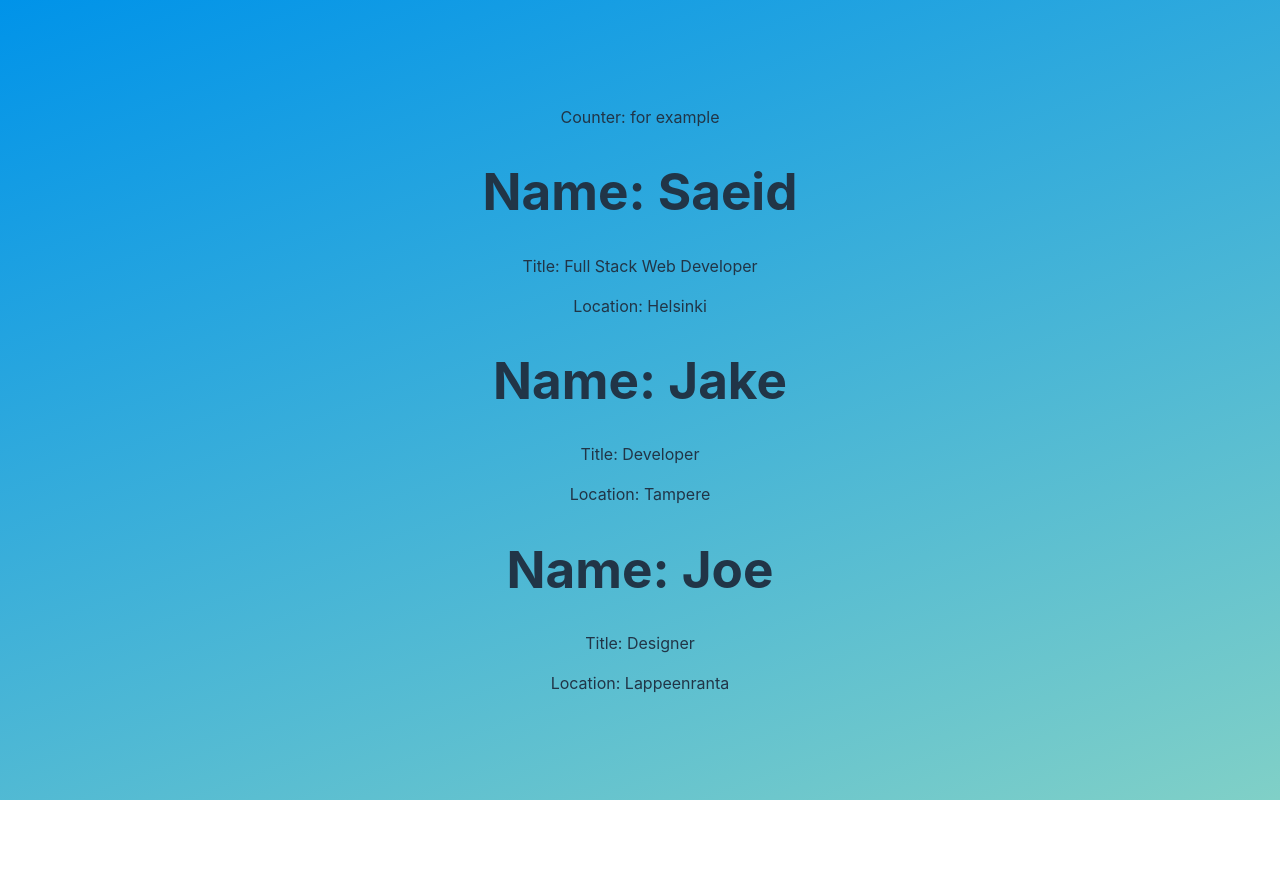
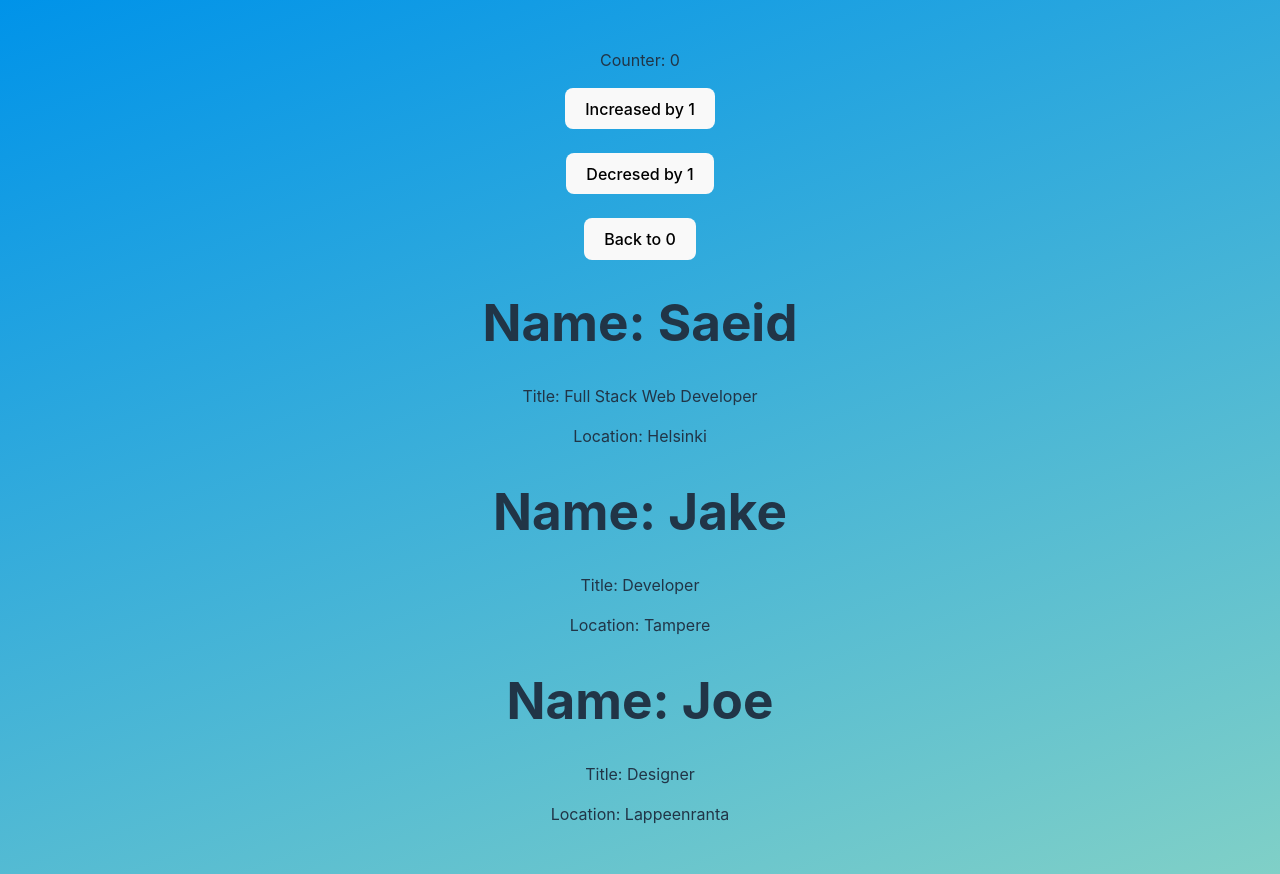
Before and after one commit to AbuAlSaeidRajon/React_Demo, a React (Vite) app: page / in a window 1280 px wide. Before the commit the page ends 800 px from the top, so only its background shows below. Built offline with nearby package versions, Linux system fonts and the light colour scheme.

Commit message:
button added

```diff
--- a/src/App.jsx
+++ b/src/App.jsx
@@ -3,16 +3,30 @@ import Box from './Box'
 import { useState } from 'react'
 
 function App() {
-  const [counter, setCounter] = useState("for example")
+  const [counter, setCounter] = useState(0)
   const [persons, setPersons] = useState([
     { id:1, name:"Saeid", title:"Full Stack Web Developer", location:"Helsinki"} ,
     { id:2, name:"Jake", title:"Developer", location:"Tampere" },
     { id:3, name:"Joe", title:"Designer", location:"Lappeenranta" },
   ]);
 
+  const clickHandler = () => {
+    setCounter(counter + 1)
+    };
+    const clickDeHandler = () => {
+      setCounter(counter - 1)
+      };
+
+      const clickZeroHandler = () => {
+        setCounter(0)
+        };
+
   return (
     <>
     <p>Counter: {counter}</p>
+    <button onClick={clickHandler}>Increased by 1</button> <br /> <br />
+    <button onClick={clickDeHandler}>Decresed by 1</button> <br /> <br />
+    <button onClick={clickZeroHandler}>Back to 0</button>
     {persons.map((person) => (
       <Box
       key={person.id}
```
